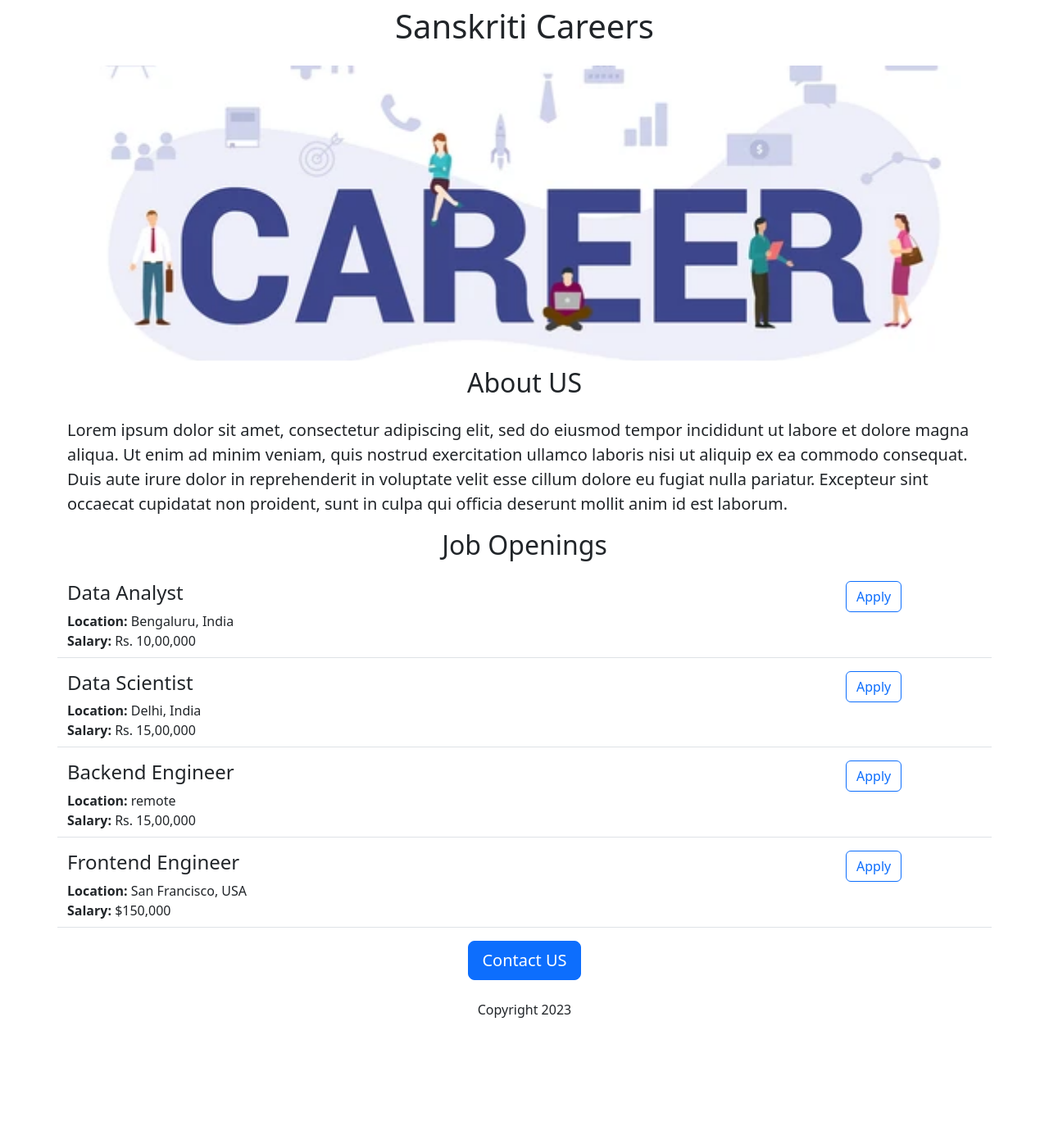
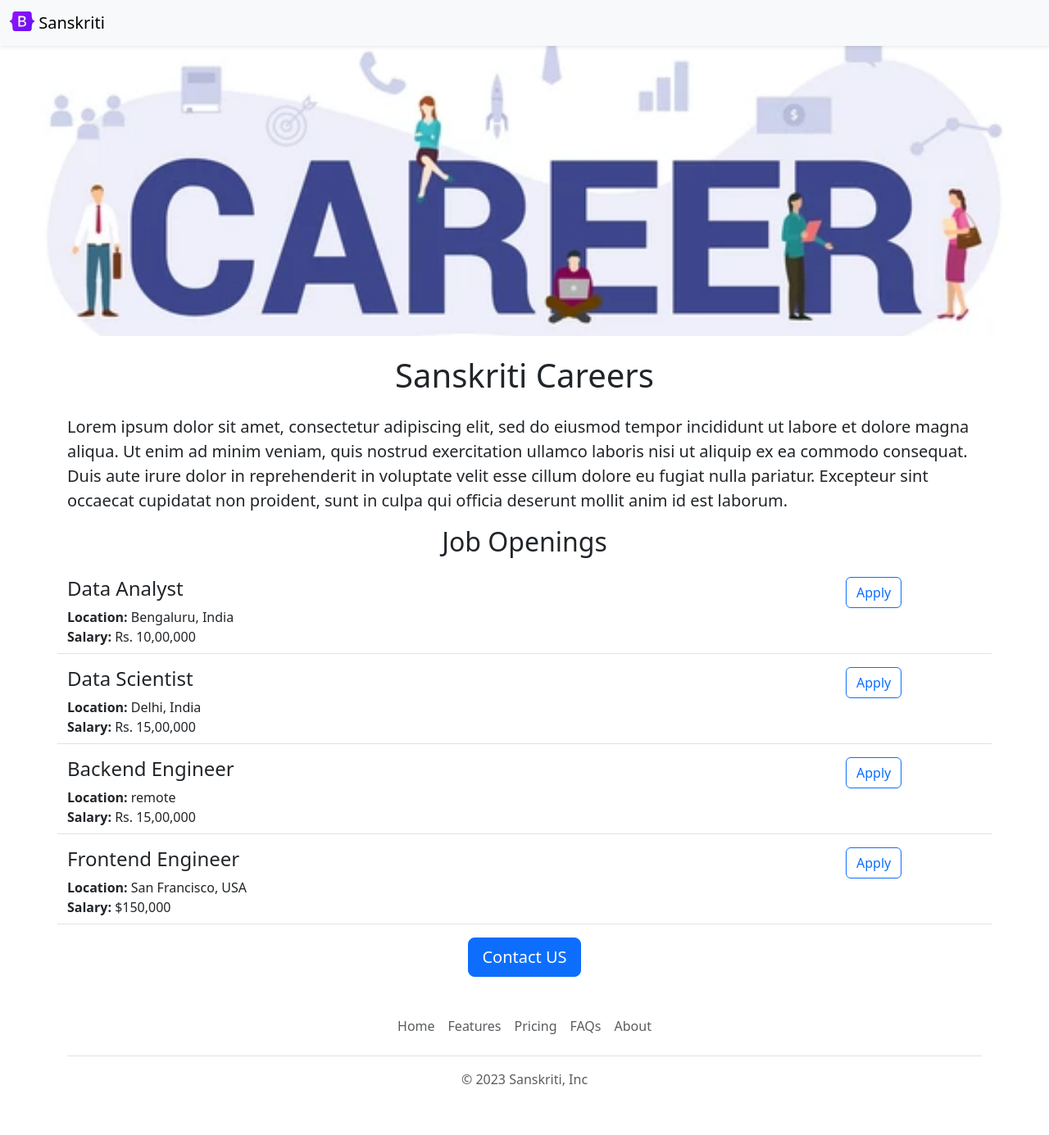
Before and after one commit to Tanish18/my-careers-website-v2, a Flask app: page / in a window 1280 px wide. Shown: the whole page at 82% size. Before the commit the page ends 1242 px from the top, so only its background shows below. Run offline with Flask 3, Linux system fonts and the light colour scheme.

Commit message:
made some changes

```diff
--- /dev/null
+++ b/templates/footer.html
@@ -0,0 +1,12 @@
+<div class="container">
+  <footer class="py-3 my-4">
+    <ul class="nav justify-content-center border-bottom pb-3 mb-3">
+      <li class="nav-item"><a href="#" class="nav-link px-2 text-body-secondary">Home</a></li>
+      <li class="nav-item"><a href="#" class="nav-link px-2 text-body-secondary">Features</a></li>
+      <li class="nav-item"><a href="#" class="nav-link px-2 text-body-secondary">Pricing</a></li>
+      <li class="nav-item"><a href="#" class="nav-link px-2 text-body-secondary">FAQs</a></li>
+      <li class="nav-item"><a href="#" class="nav-link px-2 text-body-secondary">About</a></li>
+    </ul>
+    <p class="text-center text-body-secondary">&copy; 2023 Sanskriti, Inc</p>
+  </footer>
+</div>
--- a/templates/home.html
+++ b/templates/home.html
@@ -10,15 +10,15 @@
         height: 360px;
         width: 100%;
         object-fit: cover;
-
+        margin-bottom: 16px;
       }
     </style>
   </head>
   <body>
+    {% include 'nav.html' %}
+    <img calss="img-fluid" id="banner" src="static/banner.jpeg.webp">
     <div class="container">
       <h1 class="text-center mt-2 mb-4">{{company_name}} Careers </h1>
-      <img calss="img-fluid" id="banner" src="static/banner.jpeg.webp">
-      <h2 class="text-center mt-2 mb-4">About US</h2>
       <p class="lead">
         Lorem ipsum dolor sit amet, consectetur adipiscing elit, sed do eiusmod tempor incididunt ut labore et dolore magna aliqua. Ut enim ad minim veniam, quis nostrud exercitation ullamco laboris nisi ut aliquip ex ea commodo consequat. Duis aute irure dolor in reprehenderit in voluptate velit esse cillum dolore eu fugiat nulla pariatur. Excepteur sint occaecat cupidatat non proident, sunt in culpa qui officia deserunt mollit anim id est laborum.
       </p>
@@ -30,8 +30,8 @@
       </div>
       <div class="text-center">
         <button class="btn btn-primary btn-lg">Contact US</button>
-        <p class="mt-4">Copyright 2023</p>
       </div>
     </div>
+    {% include 'footer.html' %}
   </body>
 </html>
--- /dev/null
+++ b/templates/nav.html
@@ -0,0 +1,9 @@
+<nav class="navbar bg-body-tertiary shadow-sm fixed-top bg-white">
+  <div class="container-fluid">
+    <a class="navbar-brand" href="#">
+      <img src="static/logo.svg" alt="Logo" width="30" height="24" class="d-inline-block align-text-top">
+      Sanskriti
+    </a>
+  </div>
+</nav>
+<div style="height:50px"></div>
```
Also changed, not shown: static/logo.svg (added).
